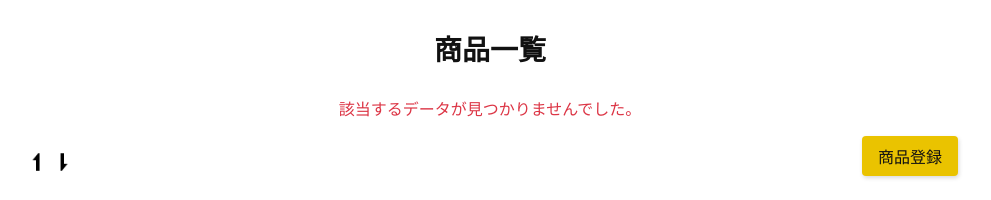
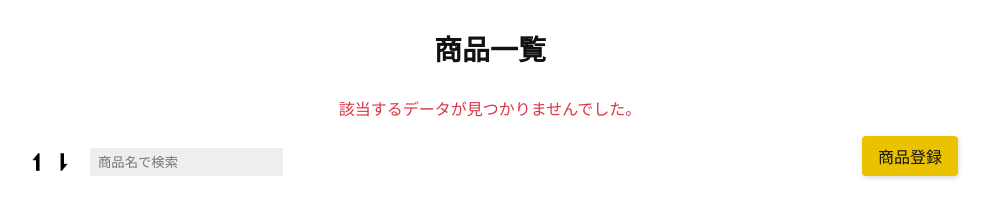
Before and after one commit to sakippe0620/inventory-management-app, a Java web app: page /list in a window 1280 px wide. Shown: the part 56-256 px from the top of the page, without its empty margins (150-1141 px from the left). Run offline with Tomcat 11, a stand-in JSP engine, Linux system fonts and the light colour scheme; data that the repository does not hold is empty.

Commit message:
商品検索機能の追加

```diff
--- a/WEB-INF/jsp/listPage.jsp
+++ b/WEB-INF/jsp/listPage.jsp
@@ -1,5 +1,6 @@
 <%@ page contentType="text/html; charset=UTF-8"%>
 <%@ page import="java.util.ArrayList"%>
+<%@ page import="java.util.Objects"%>
 <%@ page import="data.ProductDto"%>
 <!DOCTYPE html>
 <html lang="ja">
@@ -19,6 +20,16 @@
         </nav>
     </header>
     <main>
+    	<%
+        // 最後に送信されたデータを取得
+        // 検索キーワード
+        String keyword = request.getParameter("keyword");
+        keyword = Objects.toString(keyword, ""); // NULLは空文字に置き換え
+
+        // 並べ替え方向
+        String order = request.getParameter("order");
+        order = Objects.toString(order, ""); // NULLは空文字に置き換え
+        %>
         <article class="products">
             <h1>商品一覧</h1>
             <%
@@ -30,12 +41,15 @@
             %>
             <div class="products-ui">
                 <div>
-                	<a href="<%=request.getContextPath()%>/list?order=desc">
+                	<a href="<%=request.getContextPath()%>/list?order=desc&keyword=<%=keyword%>">
                          <img src="images/desc.png" alt="降順に並べ替え" class="sort-img">
                     </a>
-                    <a href="<%=request.getContextPath()%>/list?order=asc">
+                    <a href="<%=request.getContextPath()%>/list?order=asc&keyword=<%=keyword%>">
                          <img src="images/asc.png" alt="昇順に並べ替え" class="sort-img">
                     </a>
+                    <form action="<%=request.getContextPath()%>/list" method="get" class="search-form">
+                        <input type="hidden" name="order" value="<%=order%>"> <input type="text" class="search-box" placeholder="商品名で検索" name="keyword" value="<%=keyword%>">
+                    </form>
                 </div>
                 <a href="<%= request.getContextPath() %>/register" class="btn">商品登録</a>
             </div>
--- a/css/style.css
+++ b/css/style.css
@@ -122,6 +122,20 @@ footer {
     vertical-align: top;
 }
 
+.search-form {
+    margin-left: 0.75rem;
+}
+
+.search-box {
+    box-sizing: border-box;
+    max-width: 300px;
+    height: 1.75rem;
+    padding: 0.25rem 0.5rem;
+    background: #eee;
+    border: none;
+    outline: 0;
+}
+
 .products-table {
     width: 100%;
     margin: 0 auto;
```
Also changed, not shown: WEB-INF/src/servlet/DispListServlet.java (+5 -2 lines), work/org/apache/jsp/WEB_002dINF/jsp/listPage_jsp.java (+31 -3 lines).
